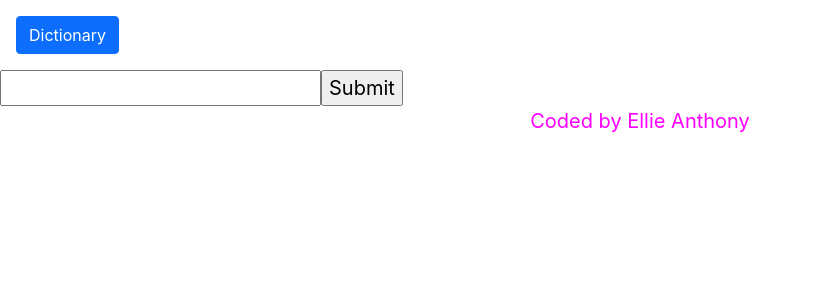
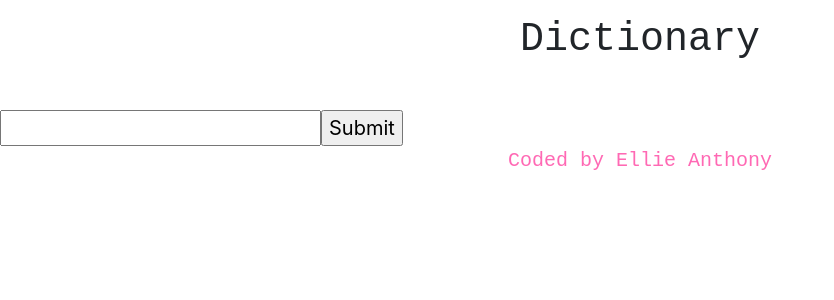
Before and after one commit to elliebanthony/dictionary-project, a React (Create React App) app: page / in a window 1280 px wide. Shown: the top 300 px of the page, without its empty margins (0-834 px from the left). Built offline with nearby package versions, Linux system fonts and the light colour scheme.

Commit message:
app css heading

```diff
--- a/src/App.css
+++ b/src/App.css
@@ -1,7 +1,12 @@
 .App {
   font-size: 20px;
 }
+h1 {
+  text-align: center;
+  font-family: "Courier New", Courier, monospace;
+}
 footer {
-  color: fuchsia;
+  color: hotpink;
+  font-family: "Courier New", Courier, monospace;
   text-align: center;
 }
--- a/src/App.js
+++ b/src/App.js
@@ -5,9 +5,8 @@ import React from "react";
 function App() {
   return (
     <div className="App">
-      <header className="App-header">
-        <p className="btn btn-primary m-3"> Dictionary </p>
-      </header>
+      <h1 className="m-3"> Dictionary </h1>
+      <br />
       <Dictionary />
       <footer> Coded by Ellie Anthony</footer>
     </div>
```
Also changed, not shown: src/dictionary.css (added).
